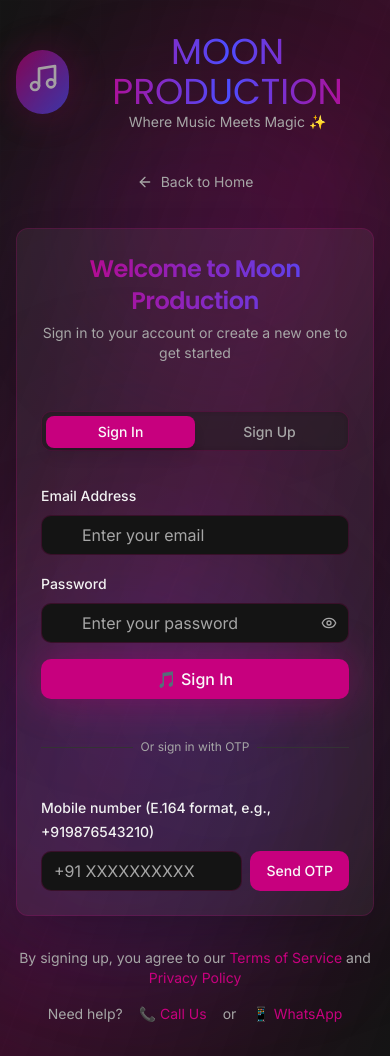
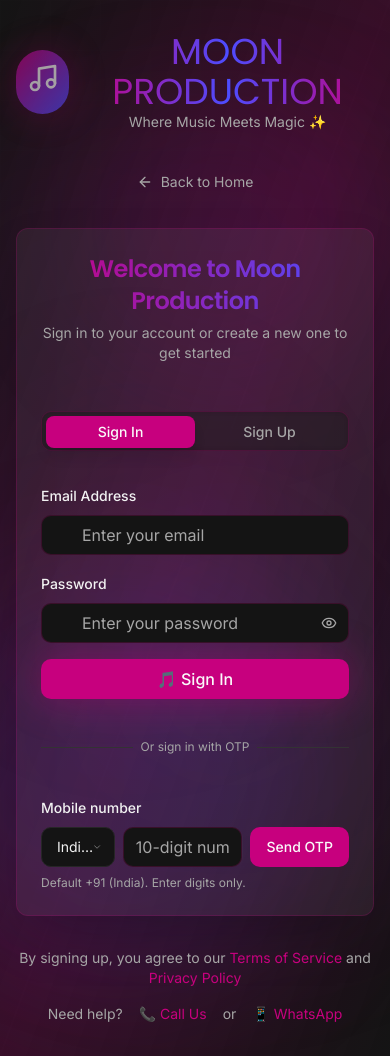
Before and after one commit to smbgAlokk/Moon-Production, a React (Vite) app: page /auth in a window 390 px wide. Built offline with nearby package versions, Linux system fonts and the light colour scheme.

Commit message:
Update mobile number input

```diff
--- a/src/pages/AuthPage.tsx
+++ b/src/pages/AuthPage.tsx
@@ -5,6 +5,7 @@ import { Input } from "@/components/ui/input";
 import { Label } from "@/components/ui/label";
 import { Card, CardContent, CardDescription, CardHeader, CardTitle } from "@/components/ui/card";
 import { Tabs, TabsContent, TabsList, TabsTrigger } from "@/components/ui/tabs";
+import { Select, SelectTrigger, SelectValue, SelectContent, SelectItem } from "@/components/ui/select";
 import { useAuth } from "@/contexts/AuthContext";
 import { Music, ArrowLeft, Eye, EyeOff, Phone, Mail, User, Lock, CheckCircle, AlertCircle } from "lucide-react";
 import { Link } from "react-router-dom";
@@ -40,6 +41,27 @@ const AuthPage = () => {
   const [signupStep, setSignupStep] = useState<'idle' | 'codeSent'>("idle");
   const [isSendingOtp, setIsSendingOtp] = useState(false);
   const [isVerifyingOtp, setIsVerifyingOtp] = useState(false);
+
+  // Country options (default to India +91)
+  const countryOptions = [
+    { code: 'IN', dial: '+91', label: 'India' },
+    { code: 'US', dial: '+1', label: 'United States' },
+    { code: 'GB', dial: '+44', label: 'United Kingdom' },
+    { code: 'AE', dial: '+971', label: 'UAE' },
+    { code: 'AU', dial: '+61', label: 'Australia' },
+    { code: 'CA', dial: '+1', label: 'Canada' },
+    { code: 'DE', dial: '+49', label: 'Germany' },
+  ];
+
+  // OTP flows
+  const [signinCountryDial, setSigninCountryDial] = useState<string>("+91");
+  const [signinDigits, setSigninDigits] = useState<string>("");
+  const [signupCountryDial, setSignupCountryDial] = useState<string>("+91");
+  const [signupDigits, setSignupDigits] = useState<string>("");
+
+  // Email/password sign up mobile fields
+  const [signupFormCountryDial, setSignupFormCountryDial] = useState<string>("+91");
+  const [signupFormDigits, setSignupFormDigits] = useState<string>("");
 
   const { signIn, signUp, user, sendPhoneOtp, verifyPhoneOtp } = useAuth();
   const navigate = useNavigate();
@@ -189,7 +211,11 @@ const AuthPage = () => {
       const password = formData.get("password") as string;
       const confirmPassword = formData.get("confirmPassword") as string;
       const fullName = formData.get("fullName") as string;
-      const mobileNumber = formData.get("mobileNumber") as string;
+
+      // Build E.164 mobile number from country dial + digits
+      const rawDigits = signupFormDigits.replace(/\D/g, '');
+      const countryDial = signupFormCountryDial;
+      const mobileNumber = `${countryDial}${rawDigits}`;
 
       // Enhanced validation
       if (!email || !email.includes('@')) {
@@ -216,10 +242,19 @@ const AuthPage = () => {
         return;
       }
 
-      if (!mobileNumber || mobileNumber.replace(/\D/g, '').length < 10) {
-        showAlert('error', '❌ Invalid Mobile Number', 'Please enter a valid mobile number.');
+      // Phone validation: India requires exactly 10 digits; others 6-15 digits
+      if (countryDial === '+91') {
+        if (rawDigits.length !== 10) {
+          showAlert('error', '❌ Invalid Mobile Number', 'Please enter a 10-digit Indian mobile number.');
           resetLoadingState();
           return;
+        }
+      } else {
+        if (rawDigits.length < 6 || rawDigits.length > 15) {
+          showAlert('error', '❌ Invalid Mobile Number', 'Please enter a valid international number (6-15 digits).');
+          resetLoadingState();
+          return;
+        }
       }
 
       const { error } = await signUp(email, password, fullName, mobileNumber);
@@ -263,13 +298,27 @@ const AuthPage = () => {
   };
 
   const handleSendOtp = async (mode: 'signin' | 'signup') => {
-    const phone = mode === 'signin' ? signinPhone : signupPhone;
-    if (!phone || !phone.startsWith('+')) {
-      showAlert('error', '❌ Invalid Phone', 'Enter phone in international format, e.g., +919876543210.');
+    const dial = mode === 'signin' ? signinCountryDial : signupCountryDial;
+    const digits = (mode === 'signin' ? signinDigits : signupDigits).replace(/\D/g, '');
+
+    // Validate digits based on country dial
+    if (dial === '+91') {
+      if (digits.length !== 10) {
+        showAlert('error', '❌ Invalid Phone', 'Please enter a 10-digit Indian mobile number.');
         return;
       }
+    } else {
+      if (digits.length < 6 || digits.length > 15) {
+        showAlert('error', '❌ Invalid Phone', 'Please enter a valid international number (6-15 digits).');
+        return;
+      }
+    }
+
+    const fullPhone = `${dial}${digits}`;
+    if (mode === 'signin') setSigninPhone(fullPhone); else setSignupPhone(fullPhone);
+
     setIsSendingOtp(true);
-    const { error } = await sendPhoneOtp(phone);
+    const { error } = await sendPhoneOtp(fullPhone);
     setIsSendingOtp(false);
     if (!error) {
       if (mode === 'signin') setSigninStep('codeSent');
@@ -501,13 +550,26 @@ const AuthPage = () => {
                     </div>
                     <div className="space-y-4">
                       <div className="space-y-2">
-                        <Label className="text-sm font-medium">Mobile number (E.164 format, e.g., +919876543210)</Label>
+                        <Label className="text-sm font-medium">Mobile number</Label>
                         <div className="flex gap-2">
+                          <Select value={signinCountryDial} onValueChange={setSigninCountryDial}>
+                            <SelectTrigger className="w-[140px]">
+                              <SelectValue placeholder="Code" />
+                            </SelectTrigger>
+                            <SelectContent>
+                              {countryOptions.map((c) => (
+                                <SelectItem key={c.dial} value={c.dial}>{c.label} {c.dial}</SelectItem>
+                              ))}
+                            </SelectContent>
+                          </Select>
                           <Input
                             type="tel"
-                            placeholder="+91 XXXXXXXXXX"
-                            value={signinPhone}
-                            onChange={(e) => setSigninPhone(e.target.value)}
+                            inputMode="numeric"
+                            pattern="[0-9]*"
+                            placeholder={signinCountryDial === '+91' ? '10-digit number' : 'Phone number'}
+                            maxLength={signinCountryDial === '+91' ? 10 : 15}
+                            value={signinDigits}
+                            onChange={(e) => setSigninDigits(e.target.value.replace(/\D/g, ''))}
                             disabled={isSendingOtp || isVerifyingOtp}
                             className="glass-effect border-primary/20"
                           />
@@ -519,6 +581,7 @@ const AuthPage = () => {
                             {isSendingOtp ? 'Sending...' : 'Send OTP'}
                           </Button>
                         </div>
+                        <p className="text-xs text-muted-foreground">Default +91 (India). Enter digits only.</p>
                         {signinStep === 'codeSent' && (
                           <div className="space-y-2">
                             <Label className="text-sm font-medium">Enter 6-digit OTP</Label>
@@ -559,19 +622,36 @@ const AuthPage = () => {
                         </div>
                       </div>
                       <div className="space-y-2 animate-slide-up" style={{ animationDelay: '0.2s' }}>
-                        <Label htmlFor="signup-mobile" className="text-sm font-medium">Mobile Number</Label>
-                        <div className="relative group">
+                        <Label className="text-sm font-medium">Mobile Number</Label>
+                        <div className="flex gap-2 items-center">
+                          <Select value={signupFormCountryDial} onValueChange={setSignupFormCountryDial}>
+                            <SelectTrigger className="w-[140px]">
+                              <SelectValue placeholder="Code" />
+                            </SelectTrigger>
+                            <SelectContent>
+                              {countryOptions.map((c) => (
+                                <SelectItem key={c.dial} value={c.dial}>{c.label} {c.dial}</SelectItem>
+                              ))}
+                            </SelectContent>
+                          </Select>
+                          <div className="relative flex-1 group">
                             <Phone className="absolute left-3 top-1/2 transform -translate-y-1/2 h-4 w-4 text-muted-foreground group-focus-within:text-primary transition-colors duration-300" />
                             <Input
                               id="signup-mobile"
-                            name="mobileNumber"
                               type="tel"
-                            placeholder="+91 XXXXXXXXXX"
+                              inputMode="numeric"
+                              pattern="[0-9]*"
+                              placeholder={signupFormCountryDial === '+91' ? '10-digit number' : 'Phone number'}
+                              maxLength={signupFormCountryDial === '+91' ? 10 : 15}
+                              value={signupFormDigits}
+                              onChange={(e) => setSignupFormDigits(e.target.value.replace(/\D/g, ''))}
                               className="pl-10 glass-effect border-primary/20 focus:border-primary focus:ring-primary/20 transition-all duration-300 hover:border-primary/40"
                               required
                               disabled={isLoading}
                             />
                           </div>
+                        </div>
+                        <p className="text-xs text-muted-foreground">Default +91 (India). Enter digits only.</p>
                       </div>
                       <div className="space-y-2 animate-slide-up" style={{ animationDelay: '0.3s' }}>
                         <Label htmlFor="signup-email" className="text-sm font-medium">Email Address</Label>
@@ -663,13 +743,26 @@ const AuthPage = () => {
                       </div>
                       <div className="space-y-4">
                       <div className="space-y-2">
-                          <Label className="text-sm font-medium">Mobile number (E.164 format, e.g., +919876543210)</Label>
+                        <Label className="text-sm font-medium">Mobile number</Label>
                         <div className="flex gap-2">
+                          <Select value={signupCountryDial} onValueChange={setSignupCountryDial}>
+                            <SelectTrigger className="w-[140px]">
+                              <SelectValue placeholder="Code" />
+                            </SelectTrigger>
+                            <SelectContent>
+                              {countryOptions.map((c) => (
+                                <SelectItem key={c.dial} value={c.dial}>{c.label} {c.dial}</SelectItem>
+                              ))}
+                            </SelectContent>
+                          </Select>
                           <Input
                             type="tel"
-                              placeholder="+91 XXXXXXXXXX"
-                              value={signupPhone}
-                              onChange={(e) => setSignupPhone(e.target.value)}
+                            inputMode="numeric"
+                            pattern="[0-9]*"
+                            placeholder={signupCountryDial === '+91' ? '10-digit number' : 'Phone number'}
+                            maxLength={signupCountryDial === '+91' ? 10 : 15}
+                            value={signupDigits}
+                            onChange={(e) => setSignupDigits(e.target.value.replace(/\D/g, ''))}
                             disabled={isSendingOtp || isVerifyingOtp}
                             className="glass-effect border-primary/20"
                           />
@@ -681,6 +774,7 @@ const AuthPage = () => {
                             {isSendingOtp ? 'Sending...' : 'Send OTP'}
                           </Button>
                         </div>
+                        <p className="text-xs text-muted-foreground">Default +91 (India). Enter digits only.</p>
                         {signupStep === 'codeSent' && (
                             <div className="space-y-2">
                               <Label className="text-sm font-medium">Enter 6-digit OTP</Label>
```
Lines whose indentation alone changed are shown as unchanged.
